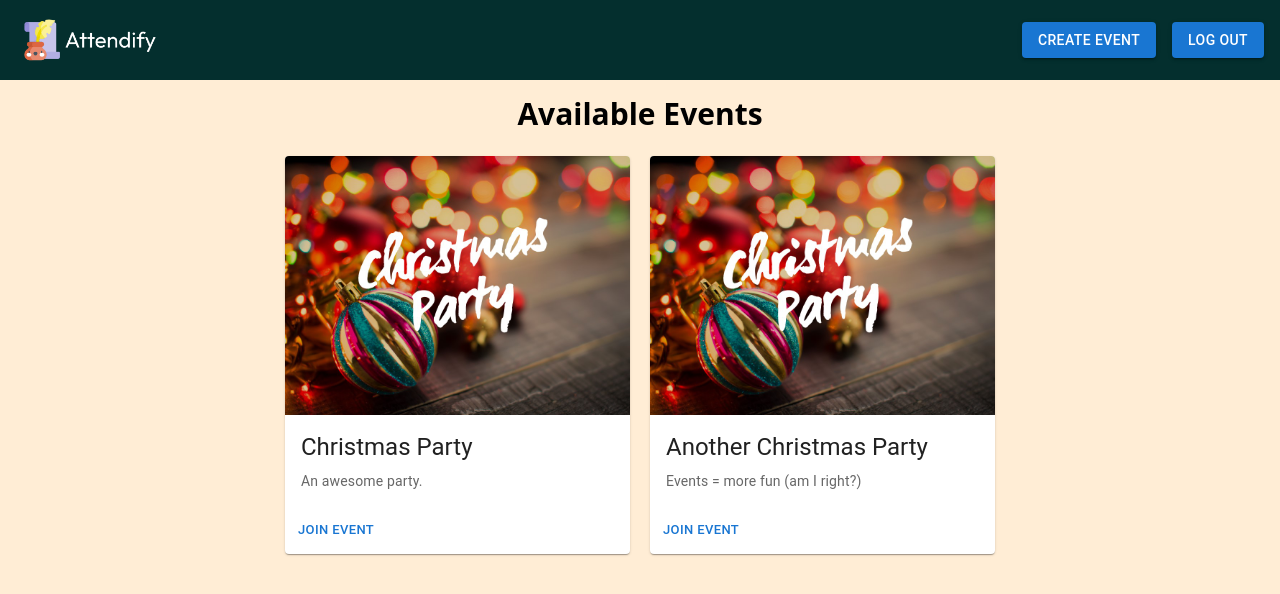
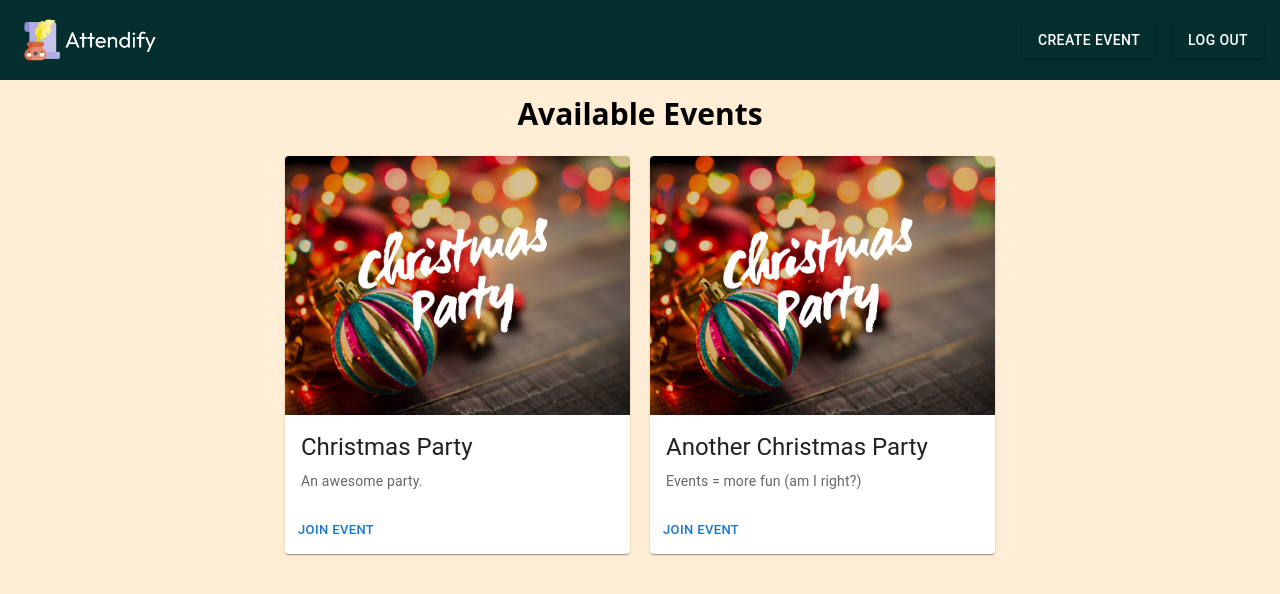
Before and after one commit to reeyyyxd/attendify, a React (Create React App) app: page /indexStudent in a window 1280 px wide. Shown: the top 594 px of the page. Built offline with nearby package versions, Linux system fonts and the light colour scheme.

Commit message:
undang nko

```diff
--- a/src/Login.js
+++ b/src/Login.js
@@ -42,10 +42,12 @@ export default function Login() {
           <br/>
           <br/>
 
-          <a href="#" className="text-black hover:underline">
-            Forgot Password?
-            <br/>
-          </a>
+          <button className="text-black hover:underline" onClick={() => {}}>
+             Forgot Password?
+
+          </button>
+
+          <br/>
 
           <Link to="/register" className="text-black hover:underline">
           <span style={{ textDecoration: 'underline' }}>No account yet? Register</span>
--- a/src/indexStudent.js
+++ b/src/indexStudent.js
@@ -38,10 +38,10 @@ export default function IndexStudent() {
         <img className="h-12" src={logoImg} alt="logo" />
 
         <div className="flex items-center">
-          <Button variant="contained" onClick={openSignupModal} sx={{ ml: 'auto' }}>
+          <Button variant="contained" onClick={openSignupModal} sx={{ ml: 'auto',bgcolor: '#052e2e' }}>
             Create Event
           </Button>
-          <Button variant="contained" sx={{ ml: 2 }}>
+          <Button variant="contained" sx={{ ml: 2, bgcolor: '#052e2e'}}>
             Log Out
           </Button>
         </div>
@@ -119,7 +119,7 @@ export default function IndexStudent() {
           <TextField label="Details" id="lpassword" type="password" variant="outlined" margin="normal" fullWidth />
 
 
-          <Box sx={{ display: 'flex', justifyContent: 'flex-end', mt: 2 }}>
+          <Box sx={{ display: 'flex', justifyContent: 'flex-end', mt: 2}}>
             <Button variant="contained" >
               Create Event
             </Button>
```
